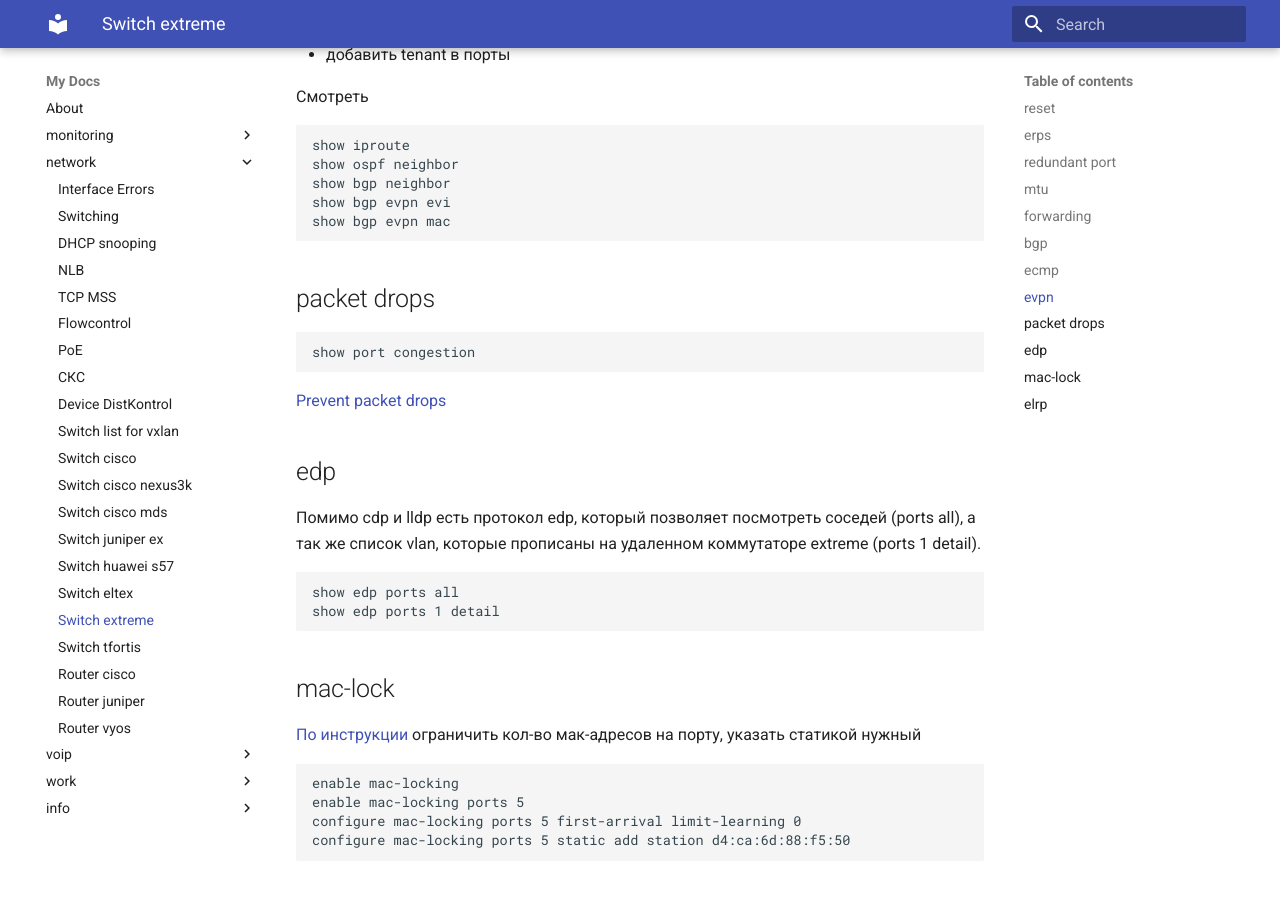
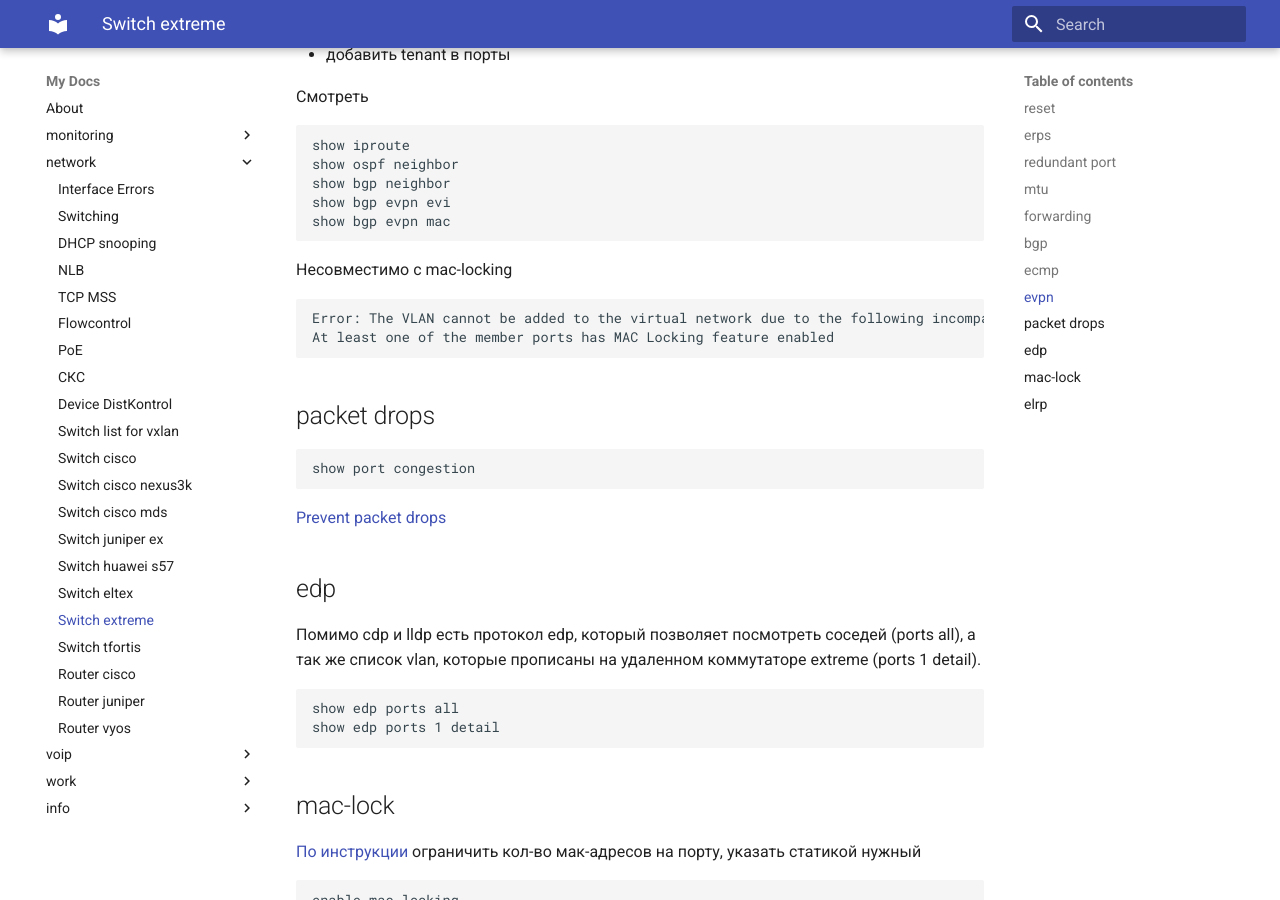
Before and after one commit to v98765/v98765.github.io, an MkDocs documentation site: the page built from docs/network/extreme.md, in a window 1280 px wide and 900 px high, scrolled down 3953 px. Built offline with MkDocs 1.6.1 and Material for MkDocs 9.7.7, drawn with Linux system fonts in a browser that asks for light colours.

Commit message:
network/extreme.md evpn and mac-locking

````diff
--- a/docs/network/extreme.md
+++ b/docs/network/extreme.md
@@ -174,6 +174,13 @@ show bgp evpn evi
 show bgp evpn mac
 ```
 
+Несовместимо с mac-locking
+```
+Error: The VLAN cannot be added to the virtual network due to the following incompatibilities:
+At least one of the member ports has MAC Locking feature enabled
+```
+
+
 ## packet drops
 
 ```text
````
